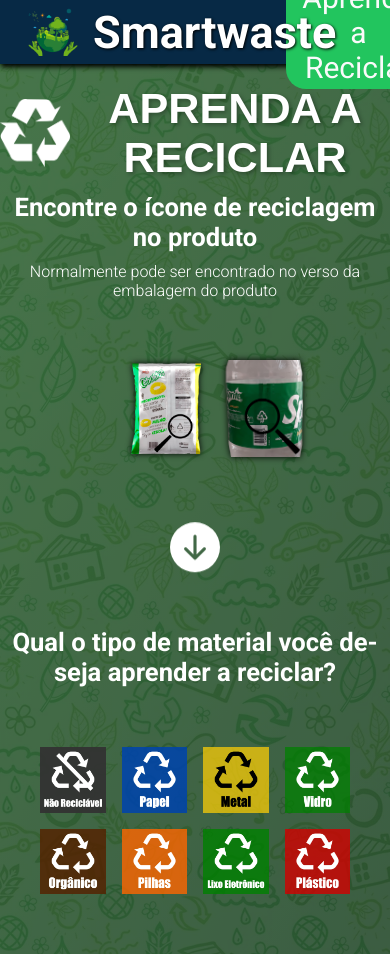
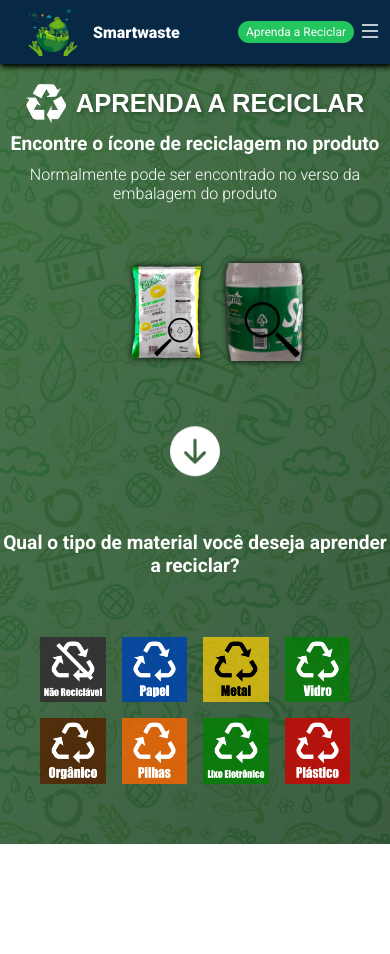
Before and after one commit to irrobs/Front-end-azul, a React (Vite) app: page /aprenda in a window 390 px wide. After the commit the page ends 844 px from the top, so only its background shows below. Built offline with nearby package versions, Linux system fonts and the light colour scheme.

Commit message:
style: fazer media queries ate 550px de viewport

```diff
--- a/src/front-azul/home/style.css
+++ b/src/front-azul/home/style.css
@@ -53,7 +53,7 @@ h1 {
   align-items: center; /* Alinha verticalmente */
   position: relative; /* Permite posicionamento absoluto dos filhos */
   margin-bottom: -25px; /* Ajusta a margem inferior */
-  width: 75rem; /* Define a largura do campo de texto */
+  width: 75vw; /* Define a largura do campo de texto */
   padding: 15px; /* Adiciona preenchimento interno */
   border-radius: 30px; /* Arredonda os cantos */
   border: none; /* Remove a borda padrão */
@@ -131,4 +131,49 @@ h1 {
   background-color: #005bb5; /* Altera a cor de fundo ao passar o mouse */
 }
 
-/* Estilo para telas com largura máxima de 768px */
+@media (max-width: 900px) {
+  .south {
+    margin-top: 30px;
+  }
+}
+
+@media (max-width: 650px) {
+  .google-maps-info img {
+    width: 80px;
+    height: 80px;
+  }
+
+  .button-container button {
+    padding: 10px 50px;
+  }
+}
+
+@media (max-width: 550px) {
+  h1 {
+    font-size: 3.6rem;
+  }
+
+  .button-search {
+    padding: 10px 50px;
+  }
+}
+
+@media (max-width: 400px) {
+  .google-maps-info {
+    padding: 0 1rem;
+  }
+
+  .google-maps-info span {
+    font-size: 1.8rem;
+  }
+
+  .google-maps-info img {
+    width: 70px;
+    height: 70px;
+  }
+
+  .button-container button {
+    padding: 6px 30px;
+    margin-bottom: 10px;
+  }
+}
--- a/src/front-verde/pages/FrontEndVerde.jsx
+++ b/src/front-verde/pages/FrontEndVerde.jsx
@@ -136,11 +136,7 @@ function FrontEndVerde() {
         <div className="corpo">
           <div className="overlay" />
           <div className="titulo">
-            <img
-              className="filter-inverter"
-              style={{ width: "70px" }}
-              src={reciclagem}
-            />
+            <img className="filter-inverter" src={reciclagem} />
             <h1 id="tituloh1">APRENDA A RECICLAR</h1>
           </div>
 
@@ -212,13 +208,12 @@ function FrontEndVerde() {
                     Voltar
                     <img
                       className="filter-white"
-                      style={{ width: "45px" }}
                       src={fecha_esquerda}
                       onClick={voltarAoCorpo}
                     />
                   </div>
                   <div className="titulo">
-                    <img style={{ width: "70px" }} src={reciclagem} />
+                    <img className="filter-inverter" src={reciclagem} />
                     <h1 id="tituloh1">APRENDA A RECICLAR</h1>
                   </div>
                 </div>
@@ -251,13 +246,12 @@ function FrontEndVerde() {
                   Voltar
                   <img
                     className="filter-white"
-                    style={{ width: "45px" }}
                     src={fecha_esquerda}
                     onClick={voltarAoCorpo}
                   />
                 </div>
                 <div className="titulo">
-                  <img style={{ width: "70px" }} src={reciclagem} />
+                  <img className="filter-inverter" src={reciclagem} />
                   <h1 id="tituloh1">APRENDA A RECICLAR</h1>
                 </div>
               </div>
@@ -293,7 +287,6 @@ function FrontEndVerde() {
                   </div>
                   <div className="local_descarte_img">
                     <img
-                      style={{ width: "300px" }}
                       src={
                         itemSelecionado > 7
                           ? tipos_de_plastico[itemSelecionado - 8]
--- a/src/front-verde/styles/FrontEndeVerde.css
+++ b/src/front-verde/styles/FrontEndeVerde.css
@@ -123,23 +123,6 @@ h2 {
   opacity: 1;
 }
 
-.icones2 {
-  max-width: 11%;
-  flex: 1 1 1%;
-  -webkit-transition: -webkit-transform 0.5s ease;
-  transition: transform 0.5s ease;
-  opacity: 0.9;
-  margin: 15px;
-  border-radius: 3%;
-  box-shadow: 5px 5px 10px var(--cor-preta);
-}
-
-.icones2:hover {
-  -webkit-transform: scale(1.1);
-  transform: scale(1.1);
-  opacity: 1;
-}
-
 @keyframes jumping {
   from {
     transform: translateY(-10px);
@@ -162,6 +145,7 @@ h2 {
 }
 
 .filter-inverter {
+  width: 70px;
   filter: invert(0%) sepia(100%) saturate(0%) hue-rotate(100deg)
     brightness(118%) contrast(100%);
 }
@@ -183,8 +167,13 @@ h2 {
   z-index: 1;
 }
 
+.box_ilustrativa {
+  gap: 2rem;
+}
+
 .local_descarte_img img {
   border-radius: 10%;
+  width: 300px;
 }
 .voltar {
   width: 10%;
@@ -198,6 +187,7 @@ h2 {
   font-weight: 900;
   cursor: pointer;
 }
+
 .cabecalho {
   display: flex;
 }
@@ -318,12 +308,6 @@ h2 {
   transform: rotateY(180deg);
 }
 
-.tipos_plastico {
-  display: flex;
-  align-items: center;
-  justify-content: center;
-}
-
 @media (max-width: 1250px) {
   #tituloh1 {
     font-size: 5.4rem;
@@ -342,9 +326,89 @@ h2 {
   }
 }
 
+.tipos_plastico {
+  display: grid;
+  width: 90vw;
+  grid-template-columns: repeat(7, 1fr);
+  gap: 2rem;
+  margin-top: 20px;
+}
+
+.icones2 {
+  transition: transform 0.5s ease;
+  opacity: 0.9;
+
+  border-radius: 3%;
+  box-shadow: 5px 5px 10px var(--cor-preta);
+}
+
+.icones2:hover {
+  transform: scale(1.1);
+  opacity: 1;
+}
+
 @media (max-width: 900px) {
+  #tituloh1 {
+    font-size: 4rem;
+  }
+
+  .filter-inverter {
+    width: 40px;
+  }
+
   .box_icones {
     grid-template-columns: repeat(4, 1fr);
     gap: 2rem;
   }
+
+  .local_descarte_img {
+    width: 200px;
+  }
 }
+
+@media (max-width: 650px) {
+  #tituloh1 {
+    font-size: 3.2rem;
+  }
+
+  h2 {
+    font-size: 2.4rem;
+  }
+
+  .nome {
+    font-size: 30px;
+  }
+
+  .front,
+  .back {
+    font-size: 2.4rem;
+  }
+
+  .local_descarte_img {
+    width: 120px;
+  }
+
+  .local_descarte {
+    font-size: 2rem;
+  }
+
+  .voltar {
+    font-size: 2.4rem;
+  }
+
+  .voltar img {
+    width: 30px;
+  }
+
+  .tipos_plastico {
+    grid-template-columns: repeat(3, 1fr);
+    justify-items: center;
+  }
+
+  .icones2:last-child {
+    grid-column: 1/-1;
+    justify-self: center; /* Center horizontally */
+    align-self: center;
+    width: calc(33.333% - 2rem);
+  }
+}
--- a/src/styles/ui/header.css
+++ b/src/styles/ui/header.css
@@ -22,8 +22,13 @@ header {
   align-items: center;
 }
 
-.nome {
+.divnome img {
+  width: 50px;
+}
+
+.app-nome {
   padding-left: 15px;
+  color: white;
 }
 
 .filter-white {
@@ -40,3 +45,43 @@ header {
   margin-left: auto;
   margin-right: 3rem;
 }
+
+@media (max-width: 800px) {
+  header {
+    font-size: 20px;
+  }
+
+  .app-nome {
+    font-size: 24px;
+  }
+}
+
+@media (max-width: 550px) {
+  header {
+    font-size: 12px;
+  }
+
+  .app-nome {
+    font-size: 20px;
+  }
+
+  .link-aprenda {
+    margin-right: 1rem;
+    padding: 0.5rem 1rem;
+  }
+}
+
+@media (max-width: 400px) {
+  header {
+    font-size: 12px;
+  }
+
+  .app-nome {
+    font-size: 16px;
+  }
+
+  .link-aprenda {
+    margin-right: 0.5rem;
+    padding: 0.5rem 1rem;
+  }
+}
--- a/src/styles/ui/sidebar.css
+++ b/src/styles/ui/sidebar.css
@@ -81,27 +81,45 @@
 #rec_PEAD {
   color: var(--cor-rec-PEAD);
 }
-#rec_PVC{
+#rec_PVC {
   color: var(--cor-rec-PVC);
 }
-#rec_PEBD{
+#rec_PEBD {
   color: var(--cor-rec-PEBD);
 }
-#rec_PP{
+#rec_PP {
   color: var(--cor-rec-PP);
 }
-#rec_PS{
+#rec_PS {
   color: var(--cor-rec-PS);
 }
-#rec_O
-{
+#rec_O {
   color: var(--cor-rec-O);
 }
-#rec_pilha{
+#rec_pilha {
   color: var(--cor-pilha);
   text-shadow: 2px 2px 5px var(--cor-preta);
 }
-#rec_eletronico{
+#rec_eletronico {
   color: var(--cor-vidro);
   text-shadow: 2px 2px 5px var(--cor-preta);
 }
+
+.filter-white {
+  width: 45px;
+}
+
+@media (max-width: 800px) {
+  .barralateral {
+    width: 300px;
+    padding-top: 8px;
+  }
+
+  .barralateral ul {
+    font-size: 2.2rem;
+  }
+
+  .filter-white {
+    width: 24px;
+  }
+}
--- a/src/ui/Header.jsx
+++ b/src/ui/Header.jsx
@@ -23,8 +23,8 @@ export default function Header({
   return (
     <header>
       <Link to="/" className="divnome">
-        <img style={{ width: "50px" }} src={icon_site} />
-        <div className="nome">Smartwaste</div>
+        <img src={icon_site} />
+        <div className="app-nome">Smartwaste</div>
       </Link>
 
       <Link to="/aprenda" className="link-aprenda">
@@ -34,7 +34,6 @@ export default function Header({
       <div>
         <img
           className="filter-white"
-          style={{ width: "50px" }}
           src={barra_lateral}
           onClick={mostrarSidebar}
         />
--- a/src/ui/Sidebar.jsx
+++ b/src/ui/Sidebar.jsx
@@ -20,7 +20,6 @@ export default function Sidebar({
     <aside className={`barralateral ${barraLateral ? "open" : ""}`}>
       <img
         className="filter-white"
-        style={{ width: "45px" }}
         src={fechar_barra_lateral}
         onClick={mostrarSidebar}
       />
```
